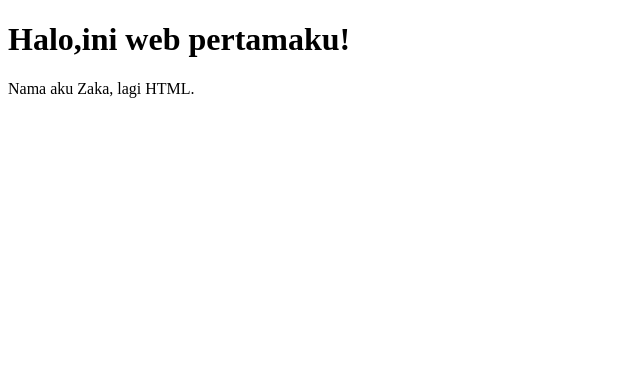
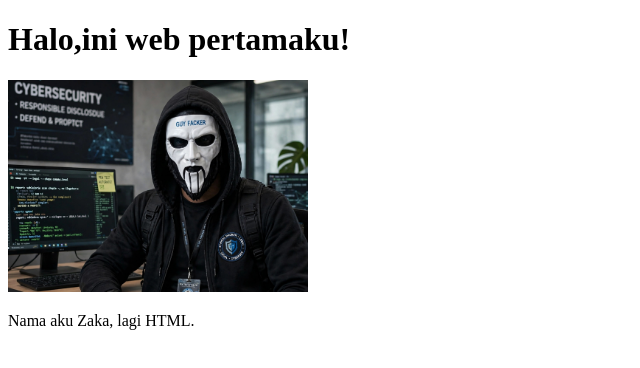
Before and after one commit to zaka9876z-ops/belajar-html, a plain HTML site: page index.html in a window 1280 px wide. Shown: the whole page, without its empty margins (0-640 px from the left). Drawn offline with Linux system fonts and the light colour scheme.

Commit message:
Update index.html

```diff
--- a/index.html
+++ b/index.html
@@ -6,6 +6,7 @@
 </head>
 <body>
   <h1>Halo,ini web pertamaku!</h1>
+  <img src="20261127_204714.jpg" width="300">
   <p>Nama aku Zaka, lagi HTML.</p>
 </body>
 </html>
```
